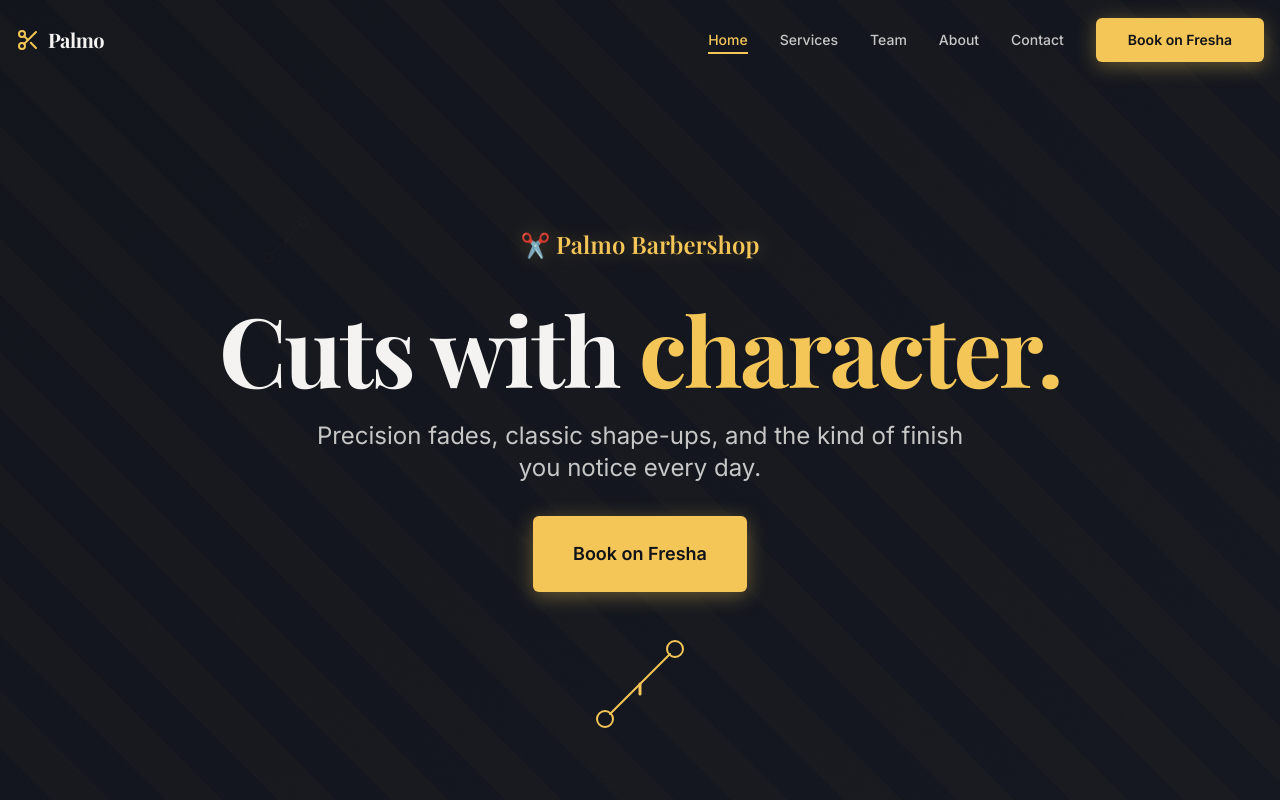
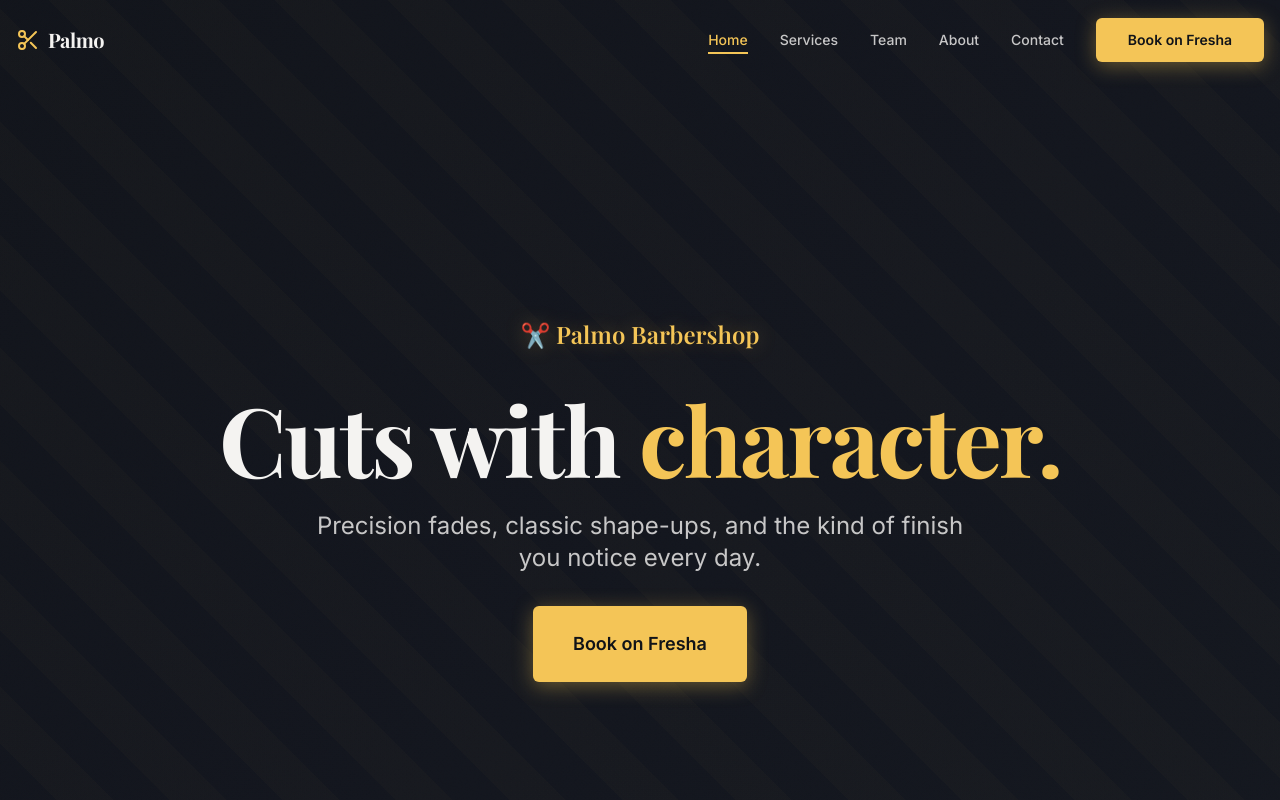
Before and after one commit to arisalhasan/character-cuts-app, a React (Vite) app: page / in a window 1280 px wide. Shown: the top 800 px of the page. Built offline with nearby package versions, Linux system fonts and the light colour scheme; the HTML template or start-up script is replaced by a standard one.

Commit message:
Remove scissors animation

```diff
--- a/src/pages/Home.tsx
+++ b/src/pages/Home.tsx
@@ -2,8 +2,6 @@ import { motion, useScroll, useTransform } from "framer-motion";
 import { Scissors, Sparkles, Users, Award } from "lucide-react";
 import { Button } from "@/components/ui/button";
 import AnimatedBackground from "@/components/AnimatedBackground";
-import ScissorsAnimation from "@/components/ScissorsAnimation";
-import FloatingScissors from "@/components/FloatingScissors";
 import ServiceCard from "@/components/ServiceCard";
 import ReviewCard from "@/components/ReviewCard";
 
@@ -63,7 +61,6 @@ const Home = () => {
       {/* Hero Section */}
       <section className="relative min-h-screen flex items-center justify-center overflow-hidden">
         <AnimatedBackground />
-        <FloatingScissors />
         <motion.div
           style={{ y: heroY, opacity: heroOpacity }}
           className="relative z-10 container mx-auto px-4 py-32 text-center"
@@ -142,7 +139,6 @@ const Home = () => {
               </Button>
             </motion.div>
           </motion.div>
-          <ScissorsAnimation />
         </motion.div>
       </section>
 
```
